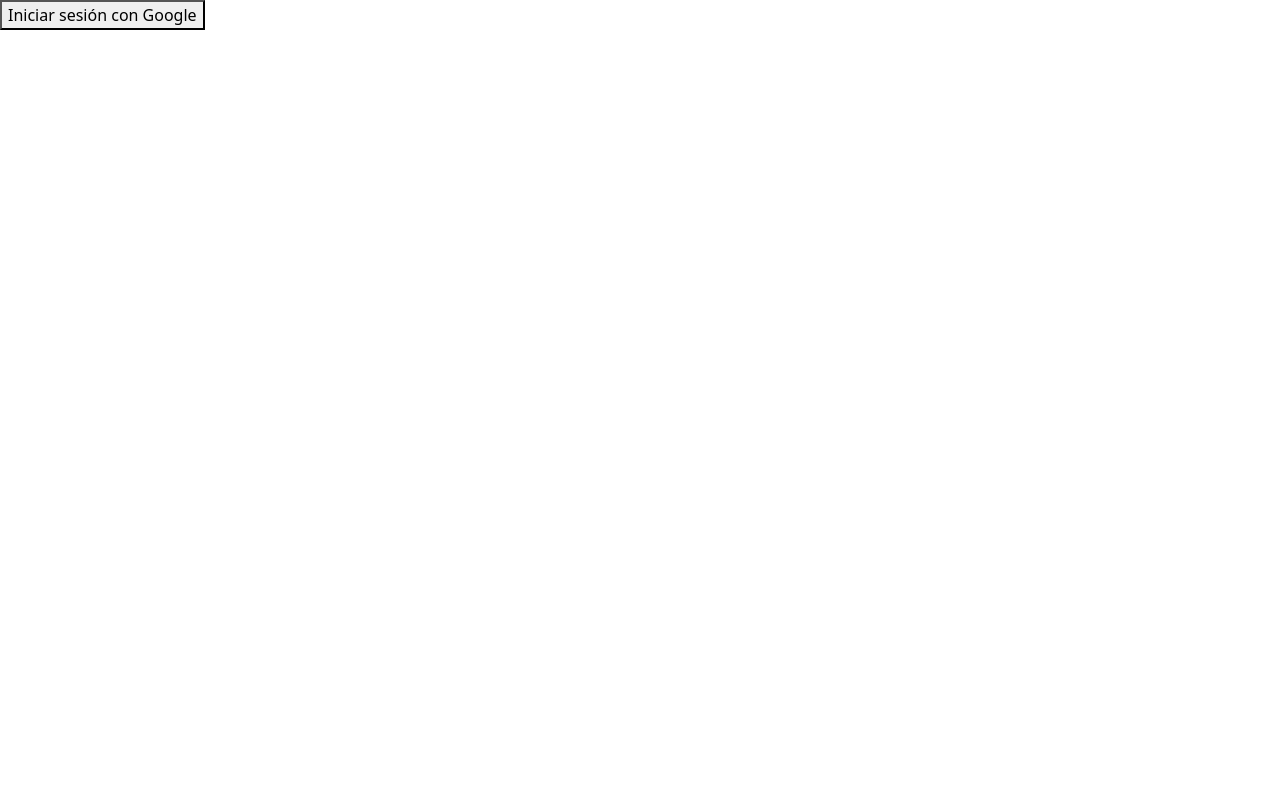
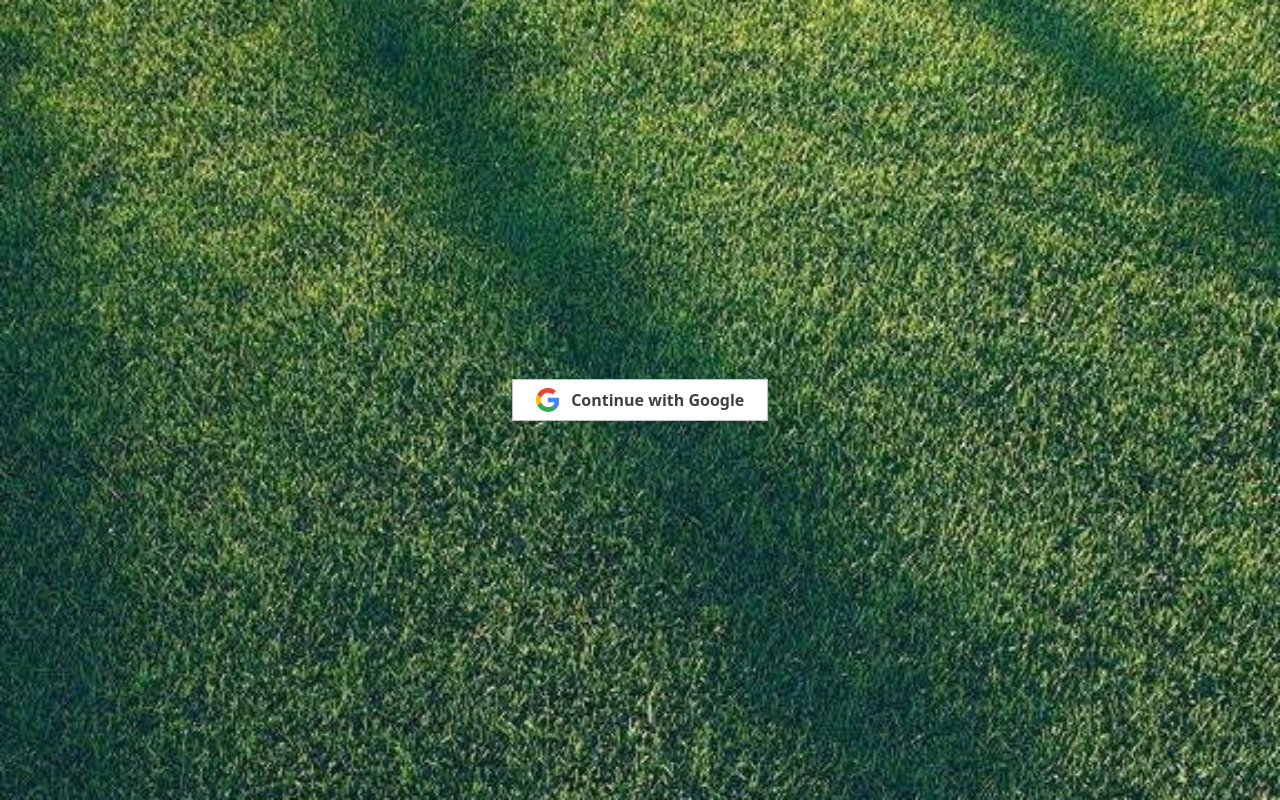
Before and after one commit to jsalas62/C24_4_2024-1_G6B_RESERVATEC_FRONTEND_REACT, a React (Create React App) app: page / in a window 1280 px wide. Built offline with nearby package versions, Linux system fonts and the light colour scheme.

Commit message:
css login

```diff
--- a/src/components/AllReservas.js
+++ b/src/components/AllReservas.js
@@ -3,7 +3,7 @@
 import 'bootstrap/dist/css/bootstrap.min.css';
 import CustomNavbar from './CustomNavbar';
 import { Modal, Spinner } from 'react-bootstrap';
-import './ReservaList.css'; // Asegúrate de importar los estilos personalizados
+import './ReservaList.css';
 
 const AllReservas = () => {
     const [reservas, setReservas] = useState([]);
--- a/src/components/CustomNavbar.js
+++ b/src/components/CustomNavbar.js
@@ -7,7 +7,7 @@
     return (
         <Navbar bg="dark" variant="dark" expand="lg">
             <Container>
-                <Navbar.Brand as={Link} to="/">Inicio</Navbar.Brand> {/* Usa Link de react-router-dom para la navegación */}
+                <Navbar.Brand >Inicio</Navbar.Brand>
                 <Navbar.Toggle aria-controls="basic-navbar-nav" />
                 <Navbar.Collapse id="basic-navbar-nav">
                     <Nav className="me-auto">
--- a/src/components/Home.js
+++ b/src/components/Home.js
@@ -7,7 +7,6 @@
     const [message, setMessage] = useState('');
 
     useEffect(() => {
-        // Hacer una llamada a la API cuando el componente se monta
         axiosInstance.get('/api/home', { withCredentials: true })
             .then(response => {
                 setMessage(response.data.message);
--- a/src/components/LoginButton.js
+++ b/src/components/LoginButton.js
@@ -10,9 +10,17 @@
     };
 
     return (
-        <button onClick={handleLogin}>
-            Iniciar sesión con Google
-        </button>
+        <section className='inicio_login'>
+            <button  onClick={handleLogin} className="button">
+            <svg xmlns="http://www.w3.org/2000/svg" preserveAspectRatio="xMidYMid" viewBox="0 0 256 262">
+            <path fill="#4285F4" d="M255.878 133.451c0-10.734-.871-18.567-2.756-26.69H130.55v48.448h71.947c-1.45 12.04-9.283 30.172-26.69 42.356l-.244 1.622 38.755 30.023 2.685.268c24.659-22.774 38.875-56.282 38.875-96.027"></path>
+            <path fill="#34A853" d="M130.55 261.1c35.248 0 64.839-11.605 86.453-31.622l-41.196-31.913c-11.024 7.688-25.82 13.055-45.257 13.055-34.523 0-63.824-22.773-74.269-54.25l-1.531.13-40.298 31.187-.527 1.465C35.393 231.798 79.49 261.1 130.55 261.1"></path>
+            <path fill="#FBBC05" d="M56.281 156.37c-2.756-8.123-4.351-16.827-4.351-25.82 0-8.994 1.595-17.697 4.206-25.82l-.073-1.73L15.26 71.312l-1.335.635C5.077 89.644 0 109.517 0 130.55s5.077 40.905 13.925 58.602l42.356-32.782"></path>
+            <path fill="#EB4335" d="M130.55 50.479c24.514 0 41.05 10.589 50.479 19.438l36.844-35.974C195.245 12.91 165.798 0 130.55 0 79.49 0 35.393 29.301 13.925 71.947l42.211 32.783c10.59-31.477 39.891-54.251 74.414-54.251"></path>
+            </svg>
+            Continue with Google
+            </button>
+        </section>
     );
 };
 
--- a/src/index.css
+++ b/src/index.css
@@ -11,3 +11,43 @@
   font-family: source-code-pro, Menlo, Monaco, Consolas, 'Courier New',
     monospace;
 }
+button {
+  max-width: 320px;
+  display: flex;
+  padding: 0.5rem 1.4rem;
+  font-size: 0.875rem;
+  line-height: 1.25rem;
+  font-weight: 700;
+  text-align: center;
+  text-transform: uppercase;
+  vertical-align: middle;
+  align-items: center;
+  border-radius: 0.5rem;
+  border: 1px solid rgba(0, 0, 0, 0.25);
+  gap: 0.75rem;
+  color: rgb(65, 63, 63);
+  background-color: #fff;
+  cursor: pointer;
+  transition: all .6s ease;
+}
+
+.button svg {
+  height: 24px;
+}
+
+button:hover {
+  transform: scale(1.02);
+}
+
+.inicio_login {
+  display: flex;
+  justify-content: center;
+  flex-direction: column;
+  align-items: center;
+  background-image: url('/public/bglogin.jpg');
+  background-size: cover;
+  background-position: center;
+  background-repeat: no-repeat;
+  width: 100%;
+  height: 100vh;
+}
```
Also changed, not shown: public/bglogin.jpg (added).
